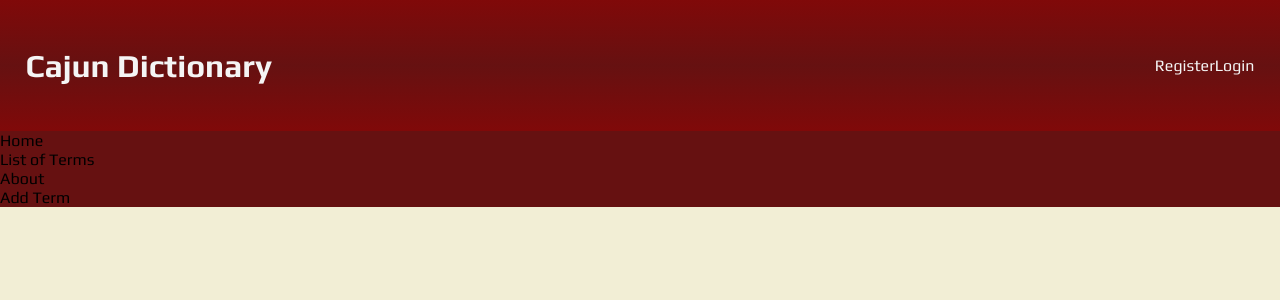
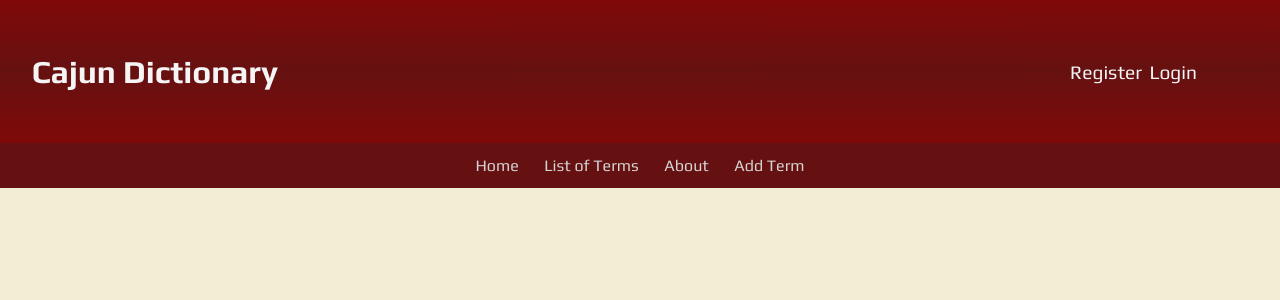
Before and after one commit to ctdupuis/cajun-dictionary, a Next.js app in the folder next-cajun-dictionary/: page / in a window 1280 px wide. Shown: the top 300 px of the page. Built offline with nearby package versions, Linux system fonts and the light colour scheme.

Commit message:
adjusted styling for header/nav to work with css modules

```diff
--- a/next-cajun-dictionary/components/layout/Header.jsx
+++ b/next-cajun-dictionary/components/layout/Header.jsx
@@ -5,9 +5,9 @@ export default function Header() {
   return (
     <header id="section-head" className="bg-gradient">
         <div className="container flex space-bet center-align">
-            <h1 className="logo">Cajun Dictionary</h1>
+            <h1 className={classes.logo}>Cajun Dictionary</h1>
 
-            <div className="session-nav">
+            <div className={classes.session_nav}>
                 <a href="/register">Register</a>
                 <a href="/login">Login</a>
             </div>
--- a/next-cajun-dictionary/components/layout/Nav.jsx
+++ b/next-cajun-dictionary/components/layout/Nav.jsx
@@ -1,18 +1,18 @@
-import classes from './nav.module.css';
+import classes from './header.module.css';
 
 export default function Nav() {
   return (
-    <nav className="bg-red2">
-        <div className="nav-item">
+    <nav className={classes.nav + " bg-red2"}>
+        <div className={classes.nav_item}>
             <a href="/">Home</a>
         </div>
-        <div className="nav-item">
+        <div className={classes.nav_item}>
             <a href="/list">List of Terms</a>
         </div>
-        <div className="nav-item">
+        <div className={classes.nav_item}>
             <a href="/about">About</a>
         </div>
-        <div id="add-tab" className="nav-item">
+        <div id="add-tab" className={classes.nav_item}>
             <a href="/add">Add Term</a>
         </div>
     </nav>
--- a/next-cajun-dictionary/components/layout/header.module.css
+++ b/next-cajun-dictionary/components/layout/header.module.css
@@ -0,0 +1,55 @@
+.nav {
+    display: flex;
+    justify-content: center;
+    align-items: center;
+}
+
+.nav a, .session-nav a {
+    color: rgb(213, 212, 212);
+    text-decoration: none;
+}
+
+.nav a:hover, .session-nav a:hover {
+    color: white;
+}
+
+.session_nav {
+    width: 15%;
+}
+
+.active {
+    background-color: var(--red1);
+}
+
+.session_nav a {
+    margin-right: 4%;
+    font-size: larger;
+}
+
+.nav_item {
+    padding: 1%;
+}
+
+.logo {
+    color: whitesmoke;
+    padding: .5%;
+}
+
+.username {
+    display: block;
+    font-size: larger;
+}
+
+#logout {
+    background: none;
+    color: rgb(213, 212, 212);
+    border: none;
+    font-family: 'Permanent Marker', cursive;
+    font-family: 'Play', sans-serif;
+    font-size: larger;
+}
+
+#logout:hover {
+    color: whitesmoke;
+    cursor: pointer;
+}
--- a/next-cajun-dictionary/components/layout/nav.module.css
+++ /dev/null
@@ -1,56 +0,0 @@
-.nav {
-    display: flex;
-    justify-content: center;
-    align-items: center;
-}
-
-.nav a, .session-nav a {
-    color: rgb(213, 212, 212);
-    text-decoration: none;
-}
-
-.nav a:hover, .session-nav a:hover {
-    color: white;
-}
-
-.session-nav {
-    width: 15%;
-}
-
-.active {
-    background-color: var(--red1);
-}
-
-.session-nav a {
-    margin-right: 4%;
-    font-size: larger;
-}
-
-.nav-item {
-    padding: 1%;
-}
-
-.logo {
-    color: whitesmoke;
-    padding: .5%;
-
-}
-
-.username {
-    display: block;
-    font-size: larger;
-}
-
-#logout {
-    background: none;
-    color: rgb(213, 212, 212);
-    border: none;
-    font-family: 'Permanent Marker', cursive;
-    font-family: 'Play', sans-serif;
-    font-size: larger;
-}
-
-#logout:hover {
-    color: whitesmoke;
-    cursor: pointer;
-}
```
